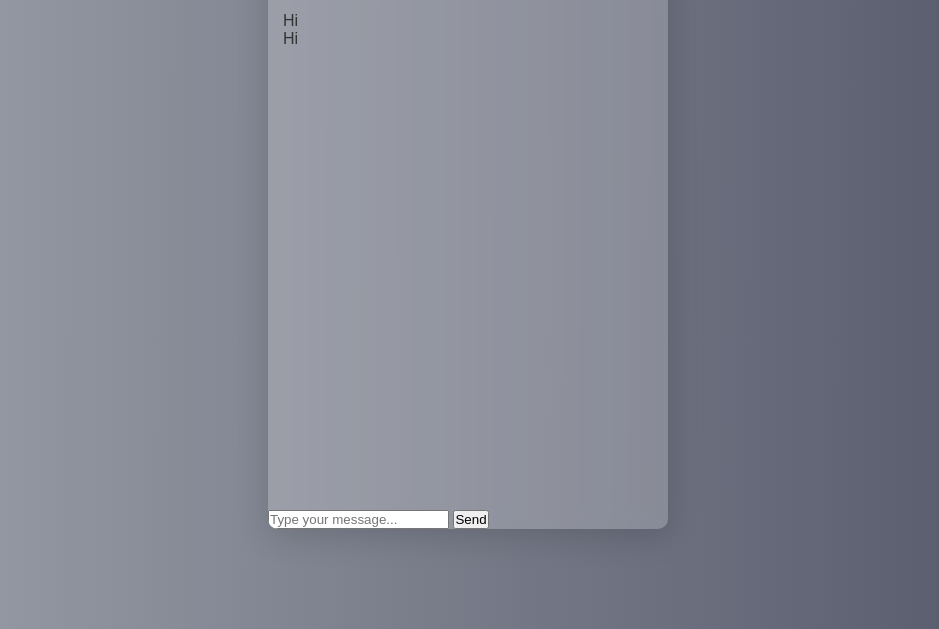
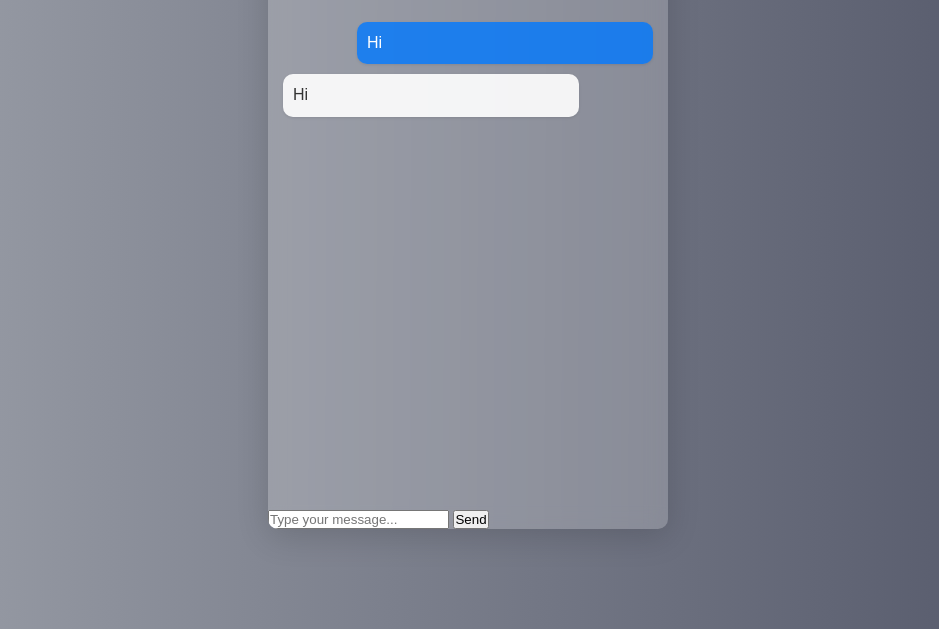
Before and after one commit to yasaschathurangana/ChatBot-Gemini-JavaScript-Api, a plain HTML site: page index.html in a window 1280 px wide. Shown: the part 171-800 px from the top of the page, without its empty margins (172-1111 px from the left). Drawn offline with Linux system fonts and the light colour scheme.

Commit message:
style: add css for user/bot message area

```diff
--- a/css/style.css
+++ b/css/style.css
@@ -42,3 +42,26 @@ header{
     padding: 15px;
     background: transparent;
 }
+
+.message{
+    margin: 10px 0;
+    padding: 10px;
+    border-radius: 10px;
+    max-width: 80%;
+    line-height: 1.4;
+    box-shadow: 0 1px 3px rgba(0, 0, 0, 0.1);
+}
+
+.user-message{
+    background-color: rgba(0, 120, 255, 0.8);
+    color: #fff;
+    margin-left: auto;
+    align-self: flex-end;
+}
+
+
+.bot-message{
+    background: rgba(255, 255, 255, 0.9);
+    color: #333;
+    align-self: flex-start;
+}
```
